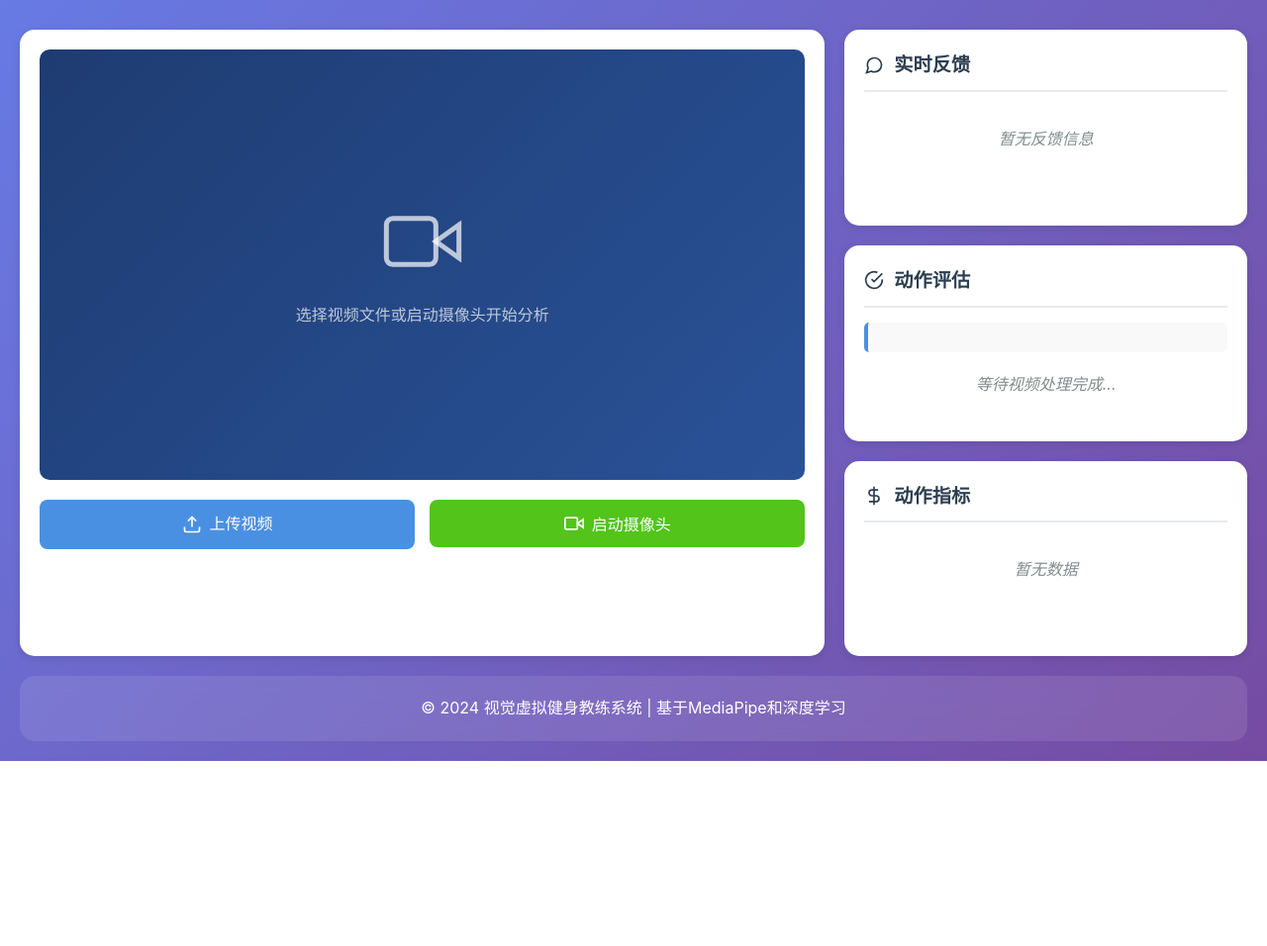
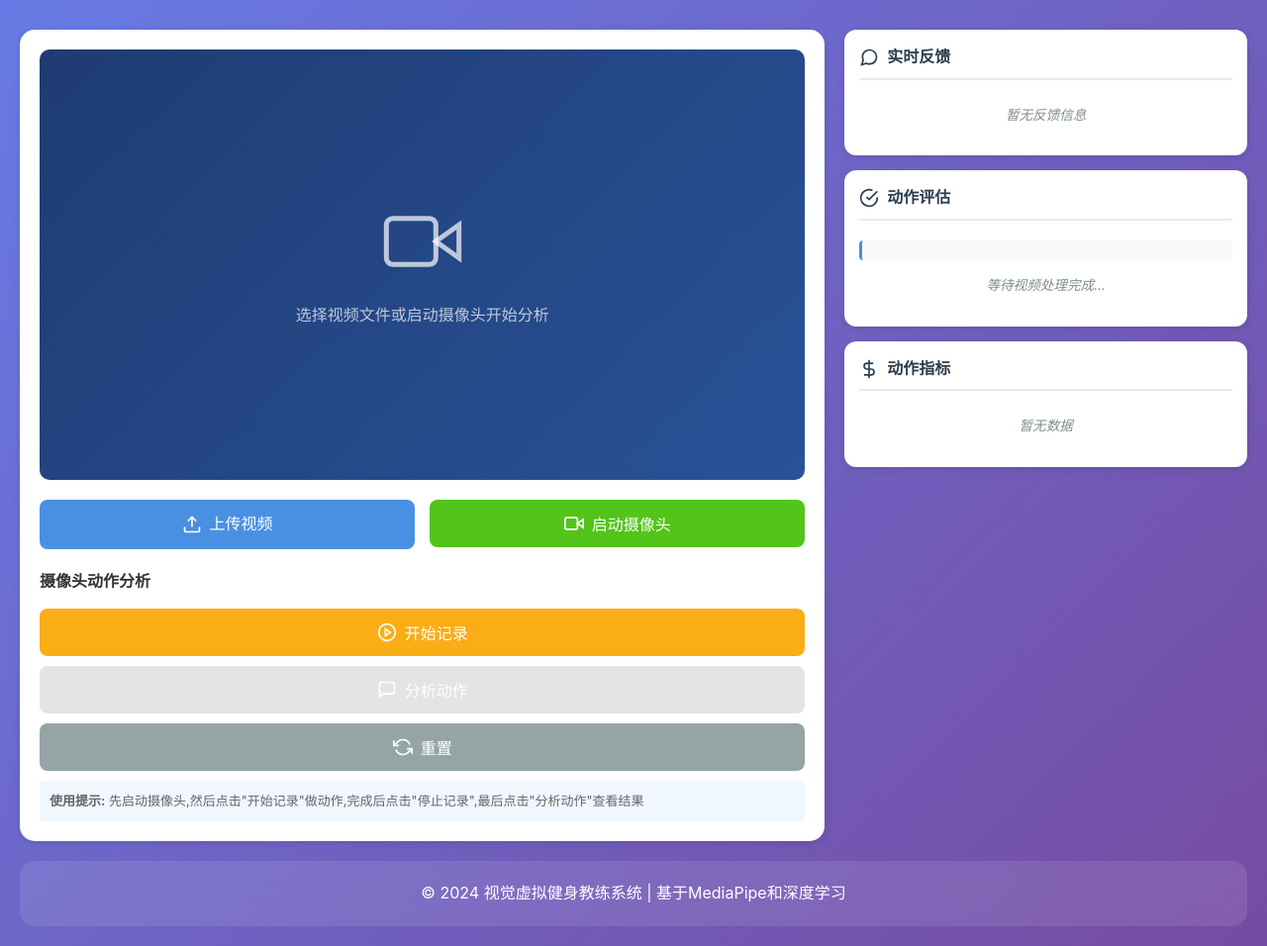
Before and after one commit to Annsher-whhr/visual-based-virtual-fitness-coach, a Flask app: page / in a window 1280 px wide. Shown: the part 162-1118 px from the top of the page at 99% size. Before the commit the page ends 931 px from the top, so only its background shows below. Run offline with Flask 3, Linux system fonts and the light colour scheme.

Commit message:
摄像头功能异常

```diff
--- a/app.py
+++ b/app.py
@@ -35,6 +35,16 @@ processing_status = {
 camera_active = False
 camera = None
 camera_lock = threading.Lock()
+
+# 摄像头分析状态 - 用于记录动作并分析
+camera_analysis_status = {
+    'is_recording': False,      # 是否正在记录动作
+    'metrics': [],              # 存储所有帧的特征数据
+    'feedback': [],             # 存储每帧的反馈信息
+    'start_time': None,         # 开始记录时间
+    'final_result': None        # 最终分析结果
+}
+camera_analysis_lock = threading.Lock()
 
 
 def allowed_file(filename):
@@ -119,7 +129,7 @@ def process_video_file(video_path):
 
 def generate_camera_frames():
     """生成摄像头帧流"""
-    global camera, camera_active
+    global camera, camera_active, camera_analysis_status
 
     while camera_active:
         if camera is None or not camera.isOpened():
@@ -139,10 +149,23 @@ def generate_camera_frames():
         # 提供即时反馈
         feedback = provide_feedback(metrics)
 
-        # 在帧上绘制反馈信息
+        # 如果正在记录动作,保存metrics和feedback
+        with camera_analysis_lock:
+            if camera_analysis_status['is_recording']:
+                camera_analysis_status['metrics'].append(metrics)
+                camera_analysis_status['feedback'].append(feedback)
+
+        # 在帧上绘制反馈信息和录制状态
         from utils.utils import draw_chinese_text
         if feedback:
             draw_chinese_text(pose_estimated_frame, feedback, (10, 30))
+
+        # 显示录制状态
+        if camera_analysis_status['is_recording']:
+            frame_count = len(camera_analysis_status['metrics'])
+            status_text = f"正在记录动作... 已记录 {frame_count} 帧"
+            draw_chinese_text(pose_estimated_frame, status_text, (10, 70),
+                            color=(0, 0, 255))  # 红色提示
 
         # 编码为JPEG
         ret, buffer = cv2.imencode('.jpg', pose_estimated_frame)
@@ -242,5 +265,134 @@ def evaluate_action():
     return jsonify({'message': '功能开发中'})
 
 
+@app.route('/api/camera/start_recording', methods=['POST'])
+def start_recording():
+    """开始记录摄像头动作"""
+    global camera_analysis_status
+
+    with camera_analysis_lock:
+        if not camera_active:
+            return jsonify({'error': '请先启动摄像头'}), 400
+
+        if camera_analysis_status['is_recording']:
+            return jsonify({'error': '已经在记录中'}), 400
+
+        # 重置并开始记录
+        camera_analysis_status = {
+            'is_recording': True,
+            'metrics': [],
+            'feedback': [],
+            'start_time': time.time(),
+            'final_result': None
+        }
+
+    return jsonify({'message': '开始记录动作'})
+
+
+@app.route('/api/camera/stop_recording', methods=['POST'])
+def stop_recording():
+    """停止记录摄像头动作"""
+    global camera_analysis_status
+
+    with camera_analysis_lock:
+        if not camera_analysis_status['is_recording']:
+            return jsonify({'error': '当前没有在记录'}), 400
+
+        camera_analysis_status['is_recording'] = False
+        frame_count = len(camera_analysis_status['metrics'])
+
+    return jsonify({
+        'message': '停止记录动作',
+        'frame_count': frame_count
+    })
+
+
+@app.route('/api/camera/analyze', methods=['POST'])
+def analyze_camera_action():
+    """分析已记录的摄像头动作"""
+    global camera_analysis_status
+
+    with camera_analysis_lock:
+        if camera_analysis_status['is_recording']:
+            return jsonify({'error': '请先停止记录'}), 400
+
+        metrics_list = camera_analysis_status['metrics']
+
+        if len(metrics_list) < 4:
+            return jsonify({'error': f'记录的帧数太少({len(metrics_list)}帧),至少需要4帧'}), 400
+
+    # 在后台线程中进行分析
+    def analyze_in_background():
+        global camera_analysis_status
+        try:
+            from taichi_ai.predict_v2 import predict_quality
+            from frame_selector_v2 import select_frames_evenly
+
+            # 使用均匀选帧(默认20帧)
+            # 假设摄像头FPS为30
+            fps = 30
+
+            indices, selected_frames = select_frames_evenly(
+                metrics_list,
+                n_frames=20,
+                auto_detect_boundaries=True,
+                fps=fps,
+                verbose=False
+            )
+
+            # 调用模型预测
+            pred = predict_quality(selected_frames)
+            final_result = {
+                'score': float(pred.get('score', 0)),
+                'advice': pred.get('advice', '无'),
+                'selected_frame_indices': indices,
+                'total_frames': len(metrics_list)
+            }
+
+            with camera_analysis_lock:
+                camera_analysis_status['final_result'] = final_result
+
+        except Exception as e:
+            print(f'摄像头动作分析出错: {e}')
+            with camera_analysis_lock:
+                camera_analysis_status['final_result'] = {'error': str(e)}
+
+    thread = threading.Thread(target=analyze_in_background)
+    thread.start()
+
+    return jsonify({
+        'message': '正在分析动作...',
+        'frame_count': len(metrics_list)
+    })
+
+
+@app.route('/api/camera/analysis_status')
+def get_camera_analysis_status():
+    """获取摄像头分析状态"""
+    with camera_analysis_lock:
+        return jsonify({
+            'is_recording': camera_analysis_status['is_recording'],
+            'frame_count': len(camera_analysis_status['metrics']),
+            'final_result': camera_analysis_status['final_result']
+        })
+
+
+@app.route('/api/camera/reset', methods=['POST'])
+def reset_camera_analysis():
+    """重置摄像头分析数据"""
+    global camera_analysis_status
+
+    with camera_analysis_lock:
+        camera_analysis_status = {
+            'is_recording': False,
+            'metrics': [],
+            'feedback': [],
+            'start_time': None,
+            'final_result': None
+        }
+
+    return jsonify({'message': '摄像头分析数据已重置'})
+
+
 if __name__ == '__main__':
     app.run(debug=True, host='0.0.0.0', port=5000, threaded=True)
--- a/static/css/style.css
+++ b/static/css/style.css
@@ -170,6 +170,36 @@ body {
     box-shadow: var(--shadow-hover);
 }
 
+.btn-warning {
+    background: var(--warning-color);
+}
+
+.btn-warning:hover {
+    background: #d48806;
+    box-shadow: var(--shadow-hover);
+}
+
+.btn-secondary {
+    background: #95a5a6;
+}
+
+.btn-secondary:hover {
+    background: #7f8c8d;
+    box-shadow: var(--shadow-hover);
+}
+
+.btn:disabled {
+    background: #d3d3d3;
+    cursor: not-allowed;
+    opacity: 0.6;
+}
+
+.btn:disabled:hover {
+    background: #d3d3d3;
+    box-shadow: var(--shadow);
+    transform: none;
+}
+
 .icon {
     width: 20px;
     height: 20px;
@@ -212,53 +242,56 @@ body {
 .results-container {
     display: flex;
     flex-direction: column;
-    gap: 20px;
+    gap: 15px;
 }
 
 .feedback-card,
 .evaluation-card,
 .metrics-card {
     background: var(--card-bg);
-    border-radius: 15px;
-    padding: 20px;
+    border-radius: 12px;
+    padding: 15px;
     box-shadow: var(--shadow);
 }
 
 .card-title {
     display: flex;
     align-items: center;
-    gap: 10px;
-    font-size: 1.2rem;
-    margin-bottom: 15px;
+    gap: 8px;
+    font-size: 1rem;
+    margin-bottom: 10px;
     color: var(--text-primary);
     border-bottom: 2px solid var(--border-color);
-    padding-bottom: 10px;
+    padding-bottom: 8px;
 }
 
 .feedback-content,
 .evaluation-content,
 .metrics-content {
-    min-height: 100px;
+    max-height: 250px;
+    overflow-y: auto;
+    font-size: 0.9rem;
 }
 
 .placeholder-text {
     color: var(--text-secondary);
     text-align: center;
-    padding: 20px;
+    padding: 15px;
     font-style: italic;
+    font-size: 0.85rem;
 }
 
 /* 评分圆环 */
 .score-display {
     text-align: center;
-    margin-bottom: 20px;
+    margin-bottom: 12px;
 }
 
 .score-circle {
     position: relative;
-    width: 150px;
-    height: 150px;
-    margin: 0 auto 15px;
+    width: 100px;
+    height: 100px;
+    margin: 0 auto 10px;
 }
 
 .score-svg {
@@ -288,33 +321,34 @@ body {
     top: 50%;
     left: 50%;
     transform: translate(-50%, -50%);
-    font-size: 2.5rem;
+    font-size: 1.8rem;
     font-weight: 700;
     color: var(--text-primary);
 }
 
 .score-percent {
-    font-size: 1.5rem;
+    font-size: 1.1rem;
     color: var(--text-secondary);
 }
 
 .score-label {
-    font-size: 1rem;
+    font-size: 0.85rem;
     color: var(--text-secondary);
 }
 
 /* 建议内容 */
 .advice-content {
     background: #f9f9f9;
-    border-left: 4px solid var(--primary-color);
-    padding: 15px;
-    border-radius: 5px;
-    margin-top: 15px;
+    border-left: 3px solid var(--primary-color);
+    padding: 10px;
+    border-radius: 4px;
+    margin-top: 10px;
+    font-size: 0.85rem;
 }
 
 .advice-item {
-    margin-bottom: 10px;
-    line-height: 1.6;
+    margin-bottom: 8px;
+    line-height: 1.5;
 }
 
 .advice-item:last-child {
@@ -408,6 +444,33 @@ body {
     to { transform: rotate(360deg); }
 }
 
+/* 自定义滚动条样式 */
+.feedback-content::-webkit-scrollbar,
+.evaluation-content::-webkit-scrollbar,
+.metrics-content::-webkit-scrollbar {
+    width: 6px;
+}
+
+.feedback-content::-webkit-scrollbar-track,
+.evaluation-content::-webkit-scrollbar-track,
+.metrics-content::-webkit-scrollbar-track {
+    background: #f1f1f1;
+    border-radius: 3px;
+}
+
+.feedback-content::-webkit-scrollbar-thumb,
+.evaluation-content::-webkit-scrollbar-thumb,
+.metrics-content::-webkit-scrollbar-thumb {
+    background: #888;
+    border-radius: 3px;
+}
+
+.feedback-content::-webkit-scrollbar-thumb:hover,
+.evaluation-content::-webkit-scrollbar-thumb:hover,
+.metrics-content::-webkit-scrollbar-thumb:hover {
+    background: #555;
+}
+
 /* 响应式设计 */
 @media (max-width: 768px) {
     .header h1 {
--- a/static/js/main.js
+++ b/static/js/main.js
@@ -1,7 +1,9 @@
 // 全局变量
 let isProcessing = false;
 let isCameraActive = false;
+let isCameraRecording = false;  // 摄像头录制状态
 let statusCheckInterval = null;
+let cameraAnalysisInterval = null;  // 摄像头分析状态轮询
 
 // DOM元素
 const videoUpload = document.getElementById('videoUpload');
@@ -396,3 +398,185 @@ style.textContent = `
     }
 `;
 document.head.appendChild(style);
+
+// ==================== 摄像头分析功能 ====================
+
+// 开始记录摄像头动作
+async function startCameraRecording() {
+    try {
+        const response = await fetch('/api/camera/start_recording', {
+            method: 'POST'
+        });
+
+        const data = await response.json();
+
+        if (response.ok) {
+            isCameraRecording = true;
+            const recordBtn = document.getElementById('startRecordBtn');
+            const stopRecordBtn = document.getElementById('stopRecordBtn');
+            if (recordBtn) recordBtn.style.display = 'none';
+            if (stopRecordBtn) stopRecordBtn.style.display = 'block';
+            showNotification('开始记录动作...', 'success');
+        } else {
+            showNotification(data.error || '开始记录失败', 'error');
+        }
+    } catch (error) {
+        console.error('Start recording error:', error);
+        showNotification('开始记录失败', 'error');
+    }
+}
+
+// 停止记录摄像头动作
+async function stopCameraRecording() {
+    try {
+        const response = await fetch('/api/camera/stop_recording', {
+            method: 'POST'
+        });
+
+        const data = await response.json();
+
+        if (response.ok) {
+            isCameraRecording = false;
+            const recordBtn = document.getElementById('startRecordBtn');
+            const stopRecordBtn = document.getElementById('stopRecordBtn');
+            const analyzeBtn = document.getElementById('analyzeCameraBtn');
+            if (recordBtn) recordBtn.style.display = 'block';
+            if (stopRecordBtn) stopRecordBtn.style.display = 'none';
+            if (analyzeBtn) analyzeBtn.disabled = false;
+            showNotification(`停止记录,已记录${data.frame_count}帧`, 'success');
+        } else {
+            showNotification(data.error || '停止记录失败', 'error');
+        }
+    } catch (error) {
+        console.error('Stop recording error:', error);
+        showNotification('停止记录失败', 'error');
+    }
+}
+
+// 分析摄像头动作
+async function analyzeCameraAction() {
+    try {
+        const response = await fetch('/api/camera/analyze', {
+            method: 'POST'
+        });
+
+        const data = await response.json();
+
+        if (response.ok) {
+            showNotification('正在分析动作,请稍候...', 'info');
+            const analyzeBtn = document.getElementById('analyzeCameraBtn');
+            if (analyzeBtn) analyzeBtn.disabled = true;
+
+            // 开始轮询分析状态
+            startCameraAnalysisPolling();
+        } else {
+            showNotification(data.error || '分析失败', 'error');
+        }
+    } catch (error) {
+        console.error('Analyze camera action error:', error);
+        showNotification('分析失败', 'error');
+    }
+}
+
+// 开始轮询摄像头分析状态
+function startCameraAnalysisPolling() {
+    if (cameraAnalysisInterval) {
+        clearInterval(cameraAnalysisInterval);
+    }
+
+    evaluationPlaceholder.style.display = 'block';
+    evaluationPlaceholder.textContent = '正在分析中...';
+    scoreDisplay.style.display = 'none';
+    adviceContent.innerHTML = '';
+
+    cameraAnalysisInterval = setInterval(checkCameraAnalysisStatus, 1000);
+}
+
+// 检查摄像头分析状态
+async function checkCameraAnalysisStatus() {
+    try {
+        const response = await fetch('/api/camera/analysis_status');
+        const status = await response.json();
+
+        if (status.final_result) {
+            stopCameraAnalysisPolling();
+            displayCameraAnalysisResults(status.final_result);
+        }
+    } catch (error) {
+        console.error('Check camera analysis status error:', error);
+    }
+}
+
+// 停止轮询摄像头分析状态
+function stopCameraAnalysisPolling() {
+    if (cameraAnalysisInterval) {
+        clearInterval(cameraAnalysisInterval);
+        cameraAnalysisInterval = null;
+    }
+}
+
+// 显示摄像头分析结果
+function displayCameraAnalysisResults(result) {
+    if (result && !result.error) {
+        evaluationPlaceholder.style.display = 'none';
+        scoreDisplay.style.display = 'block';
+
+        // 显示分数
+        const score = Math.round(result.score * 100);
+        animateScore(score);
+
+        // 显示建议
+        if (result.advice) {
+            adviceContent.innerHTML = `
+                <div class="advice-item">
+                    <strong>AI建议：</strong><br>
+                    ${result.advice}
+                </div>
+                <div class="advice-item" style="margin-top: 10px;">
+                    <small>分析帧数: ${result.total_frames} 帧，选取: ${result.selected_frame_indices ? result.selected_frame_indices.length : 20} 帧</small>
+                </div>
+            `;
+        }
+
+        showNotification('动作分析完成！', 'success');
+
+        // 重新启用分析按钮
+        const analyzeBtn = document.getElementById('analyzeCameraBtn');
+        if (analyzeBtn) analyzeBtn.disabled = false;
+    } else if (result && result.error) {
+        evaluationPlaceholder.textContent = `分析出错: ${result.error}`;
+        showNotification('分析过程中出现错误', 'error');
+
+        const analyzeBtn = document.getElementById('analyzeCameraBtn');
+        if (analyzeBtn) analyzeBtn.disabled = false;
+    }
+}
+
+// 重置摄像头分析数据
+async function resetCameraAnalysis() {
+    try {
+        const response = await fetch('/api/camera/reset', {
+            method: 'POST'
+        });
+
+        const data = await response.json();
+
+        if (response.ok) {
+            // 清空显示
+            scoreDisplay.style.display = 'none';
+            evaluationPlaceholder.style.display = 'block';
+            evaluationPlaceholder.textContent = '请先记录动作，然后点击分析按钮';
+            adviceContent.innerHTML = '';
+
+            const analyzeBtn = document.getElementById('analyzeCameraBtn');
+            if (analyzeBtn) analyzeBtn.disabled = true;
+
+            showNotification('已重置分析数据', 'success');
+        } else {
+            showNotification(data.error || '重置失败', 'error');
+        }
+    } catch (error) {
+        console.error('Reset camera analysis error:', error);
+        showNotification('重置失败', 'error');
+    }
+}
--- a/templates/index.html
+++ b/templates/index.html
@@ -60,6 +60,46 @@
                             </svg>
                             停止摄像头
                         </button>
+                    </div>
+                </div>
+
+                <!-- 摄像头分析控制面板 -->
+                <div class="camera-analysis-panel" id="cameraAnalysisPanel" style="margin-top: 20px; display: block;">
+                    <div class="panel-header" style="margin-bottom: 15px;">
+                        <h3 style="font-size: 16px; color: #333; margin: 0;">摄像头动作分析</h3>
+                    </div>
+                    <div class="control-group" style="display: flex; gap: 10px; flex-wrap: wrap;">
+                        <button id="startRecordBtn" class="btn btn-warning" onclick="startCameraRecording()">
+                            <svg class="icon" viewBox="0 0 24 24" fill="none" stroke="currentColor">
+                                <circle cx="12" cy="12" r="10"></circle>
+                                <polygon points="10 8 16 12 10 16 10 8"></polygon>
+                            </svg>
+                            开始记录
+                        </button>
+                        <button id="stopRecordBtn" class="btn btn-danger" onclick="stopCameraRecording()" style="display: none;">
+                            <svg class="icon" viewBox="0 0 24 24" fill="none" stroke="currentColor">
+                                <circle cx="12" cy="12" r="10"></circle>
+                                <rect x="9" y="9" width="6" height="6"></rect>
+                            </svg>
+                            停止记录
+                        </button>
+                        <button id="analyzeCameraBtn" class="btn btn-primary" onclick="analyzeCameraAction()" disabled>
+                            <svg class="icon" viewBox="0 0 24 24" fill="none" stroke="currentColor">
+                                <path d="M21 15a2 2 0 0 1-2 2H7l-4 4V5a2 2 0 0 1 2-2h14a2 2 0 0 1 2 2z"></path>
+                            </svg>
+                            分析动作
+                        </button>
+                        <button id="resetCameraBtn" class="btn btn-secondary" onclick="resetCameraAnalysis()">
+                            <svg class="icon" viewBox="0 0 24 24" fill="none" stroke="currentColor">
+                                <polyline points="1 4 1 10 7 10"></polyline>
+                                <polyline points="23 20 23 14 17 14"></polyline>
+                                <path d="M20.49 9A9 9 0 0 0 5.64 5.64L1 10m22 4l-4.64 4.36A9 9 0 0 1 3.51 15"></path>
+                            </svg>
+                            重置
+                        </button>
+                    </div>
+                    <div style="margin-top: 10px; padding: 10px; background: #f0f7ff; border-radius: 4px; font-size: 13px; color: #666;">
+                        <strong>使用提示:</strong> 先启动摄像头,然后点击"开始记录"做动作,完成后点击"停止记录",最后点击"分析动作"查看结果
                     </div>
                 </div>
 
```
Also changed, not shown: other parts of static/css/style.css (+14 -12 lines), test_camera.py (added, +74 -0 lines), 2 other files.
